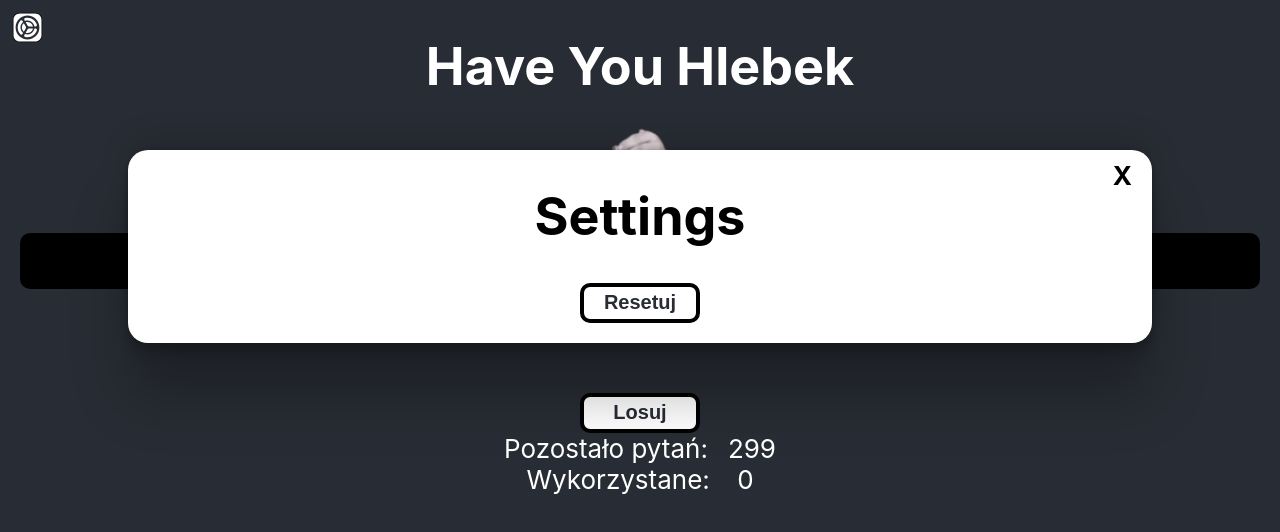
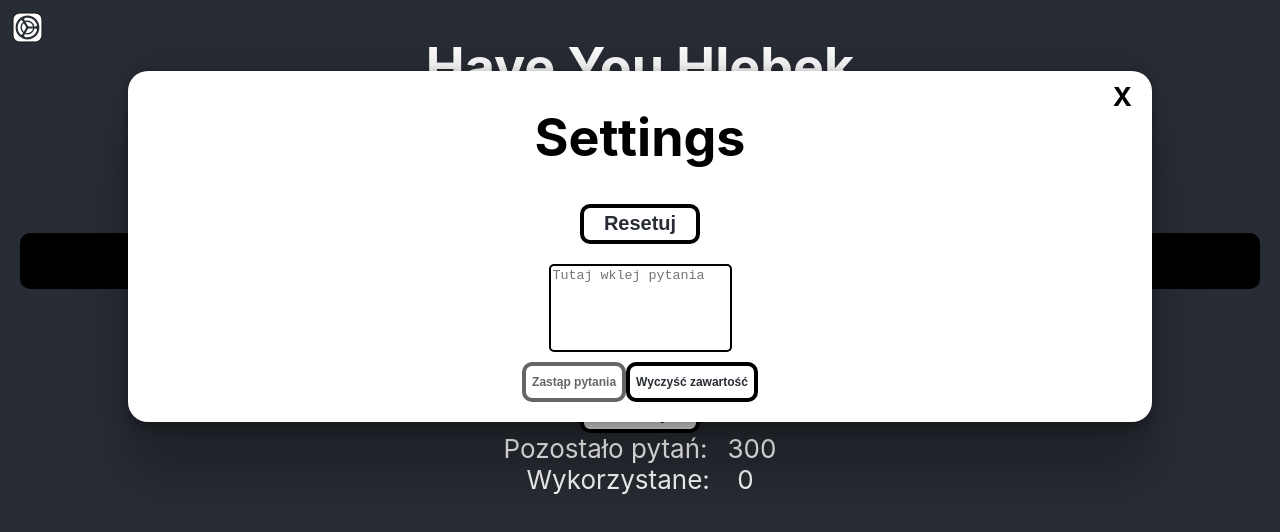
Before and after one commit to cichowlasp/haveYouHlebek, a React (Create React App) app: page / in a window 1280 px wide. Both pictures are taken after a click on the element 27 px from the left and 30 px from the top of the page. Shown: the top 532 px of the page. Built offline with nearby package versions, Linux system fonts and the light colour scheme.

Commit message:
added option to add your own questions

```diff
--- a/src/components/App.css
+++ b/src/components/App.css
@@ -43,6 +43,14 @@ button:hover {
 	background-color: black;
 	color: white;
 	border: 3px solid white;
+}
+
+button:disabled {
+	opacity: 0.6;
+	cursor: default;
+	background-color: white;
+	color: black;
+	border: 4px solid black;
 }
 
 .info-container {
@@ -126,3 +134,27 @@ button:hover {
 .disabled {
 	display: none;
 }
+
+.options {
+	display: flex;
+	flex-direction: column;
+	justify-content: center;
+	align-items: center;
+}
+
+textarea {
+	margin-top: 1rem;
+	height: 4rem;
+	resize: none;
+	border: 2px solid black;
+	border-radius: 5px;
+}
+
+textarea:focus {
+	outline: none;
+}
+.text-area {
+	margin-top: 0.5rem;
+	width: fit-content;
+	font-size: 0.6rem;
+}
--- a/src/components/App.tsx
+++ b/src/components/App.tsx
@@ -20,6 +20,8 @@ function App() {
 			localStorage.getItem('status') || JSON.stringify(initialState)
 		)
 	);
+
+	const [importedQuestions, setImportedQuestions] = useState<string>('');
 
 	const [showSettings, setShowSettings] = useState(false);
 
@@ -91,6 +93,7 @@ function App() {
 						X
 					</div>
 					<h1>Settings</h1>
+					<div className='options'>
 						<button
 							onClick={() => {
 								resetStatus();
@@ -98,6 +101,56 @@ function App() {
 							}}>
 							Resetuj
 						</button>
+						<textarea
+							value={importedQuestions}
+							onChange={(event) => {
+								setImportedQuestions(event.target.value);
+							}}
+							placeholder='Tutaj wklej pytania'></textarea>
+						<div>
+							<button
+								disabled={
+									{
+										notUsed: importedQuestions
+											.split('\n')
+											.map((el, index) => {
+												return {
+													index: index,
+													question: el.trim(),
+												};
+											}),
+										used: [],
+									}.notUsed.length === 1
+										? true
+										: false
+								}
+								onClick={() => {
+									setQuestions({
+										notUsed: importedQuestions
+											.split('\n')
+											.map((el, index) => {
+												return {
+													index: index,
+													question: el.trim(),
+												};
+											}),
+										used: [],
+									});
+									setQuestion(
+										'Tutaj pojawi się pytanie po kliknięciu przycisku losuj'
+									);
+									setShowSettings(false);
+								}}
+								className='text-area'>
+								Zastąp pytania
+							</button>
+							<button
+								onClick={() => setImportedQuestions('')}
+								className='text-area'>
+								Wyczyść zawartość
+							</button>
+						</div>
+					</div>
 				</div>
 			</header>
 		</div>
--- a/src/utils/transformToList.js
+++ b/src/utils/transformToList.js
@@ -197,7 +197,7 @@ const pytania = `1.Czy kiedykolwiek wysyłałeś komuś sprośne zdjęcia?
 197. Czy kiedykolwiek miałeś przygodę oralną z kimś z kim nie całowałeś się w usta wcale?
 198. czy kiedykowliek doznałeś kontuzji albo podraznienia po uzywaniu zabawek erotycznych?
 199. Czy kiedykolwiek sąsiedzi dobijali się do mnie po głośnej sesji pukania?
-200. Czy kiedykowiek całowałeś się z kimś gdy w międzyczasie dolewali Ci alkoholu?
+200. Czy kkiedykowiek całowałeś się z kimś gdy w międzyczasie dolewali Ci alkoholu?
 201. Czy kiedykolwiek zjebałeś się podczas pukania?
 202. Czy kiedykolwiek zjebałeś się podczas całowania z kimś?
 203. Czy kiedykolwiek zdejmowałeś komuś część ubrania ustami lub zębami?
@@ -258,6 +258,7 @@ const pytania = `1.Czy kiedykolwiek wysyłałeś komuś sprośne zdjęcia?
 258. Czy kiedykolwiek czytałeś ksiązki bez fabuły?
 259. Czy kiedykolwiek spałeś ze swoim zwierzakiem?
 260. Czy kiedykolwiek musiałeś brać tabletkę "dzień po"?
+261. Czy kiedykolwiek oglądałeś Boku no Pico?
 262. TRIGGEER WARNING !Czy kiedykolwiek zrzygałeś się i potem to połknąłeś?
 263. Czy kiedykolwiek pukałeś się pod prysznicem?
 264. Czy kiedykolwiek bałeś się ciemności?
```
Lines whose indentation alone changed are shown as unchanged.
